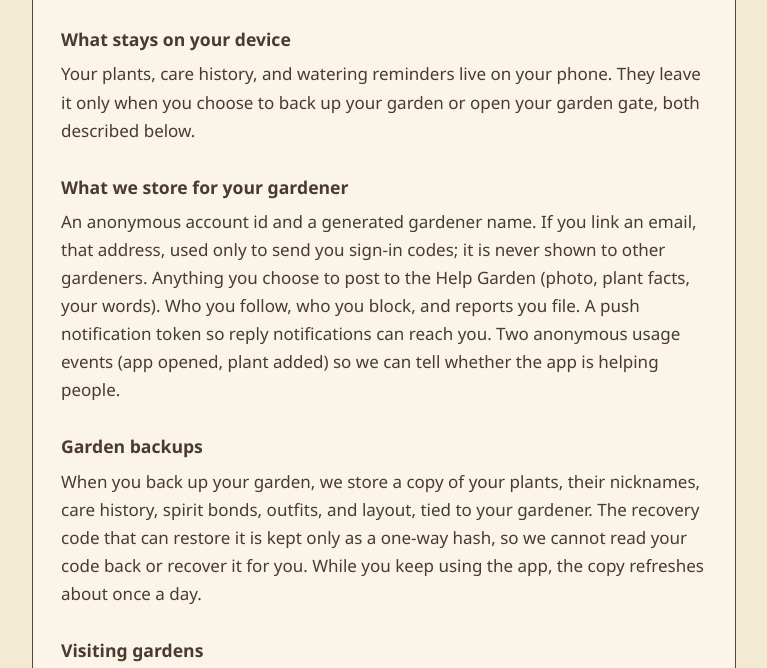
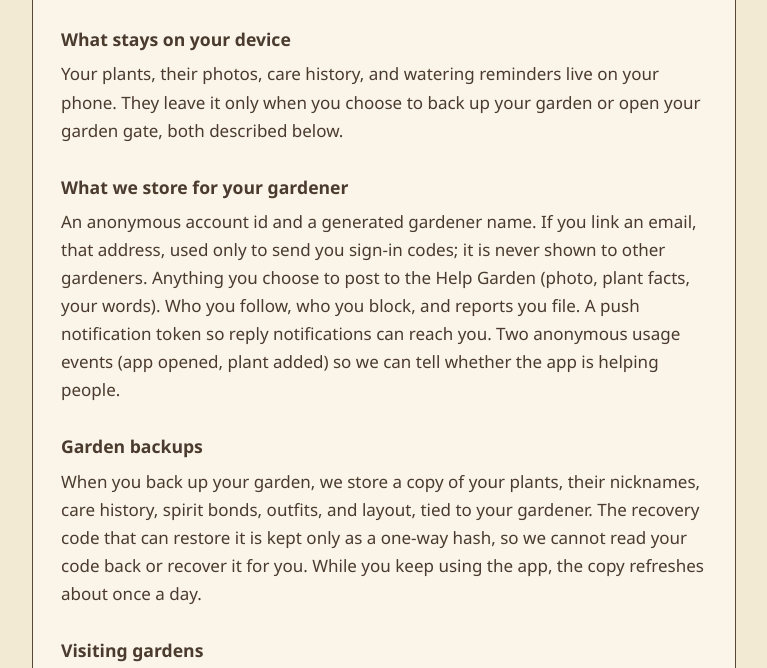
Before and after one commit to ordinarylif3/PocketGarden-site, a plain HTML site: page privacy.html in a window 1280 px wide. Shown: the part 125-793 px from the top of the page, without its empty margins (256-1023 px from the left). Drawn offline with Linux system fonts and the light colour scheme.

Commit message:
Legal pages regenerated 2026-09-02

```diff
--- a/privacy.html
+++ b/privacy.html
@@ -48,7 +48,7 @@
       <h1>Privacy Policy</h1>
       <p class="updated">Last updated: August 20, 2026</p>
       <h2>What stays on your device</h2>
-      <p>Your plants, care history, and watering reminders live on your phone. They leave it only when you choose to back up your garden or open your garden gate, both described below.</p>
+      <p>Your plants, their photos, care history, and watering reminders live on your phone. They leave it only when you choose to back up your garden or open your garden gate, both described below.</p>
       <h2>What we store for your gardener</h2>
       <p>An anonymous account id and a generated gardener name. If you link an email, that address, used only to send you sign-in codes; it is never shown to other gardeners. Anything you choose to post to the Help Garden (photo, plant facts, your words). Who you follow, who you block, and reports you file. A push notification token so reply notifications can reach you. Two anonymous usage events (app opened, plant added) so we can tell whether the app is helping people.</p>
       <h2>Garden backups</h2>
```
